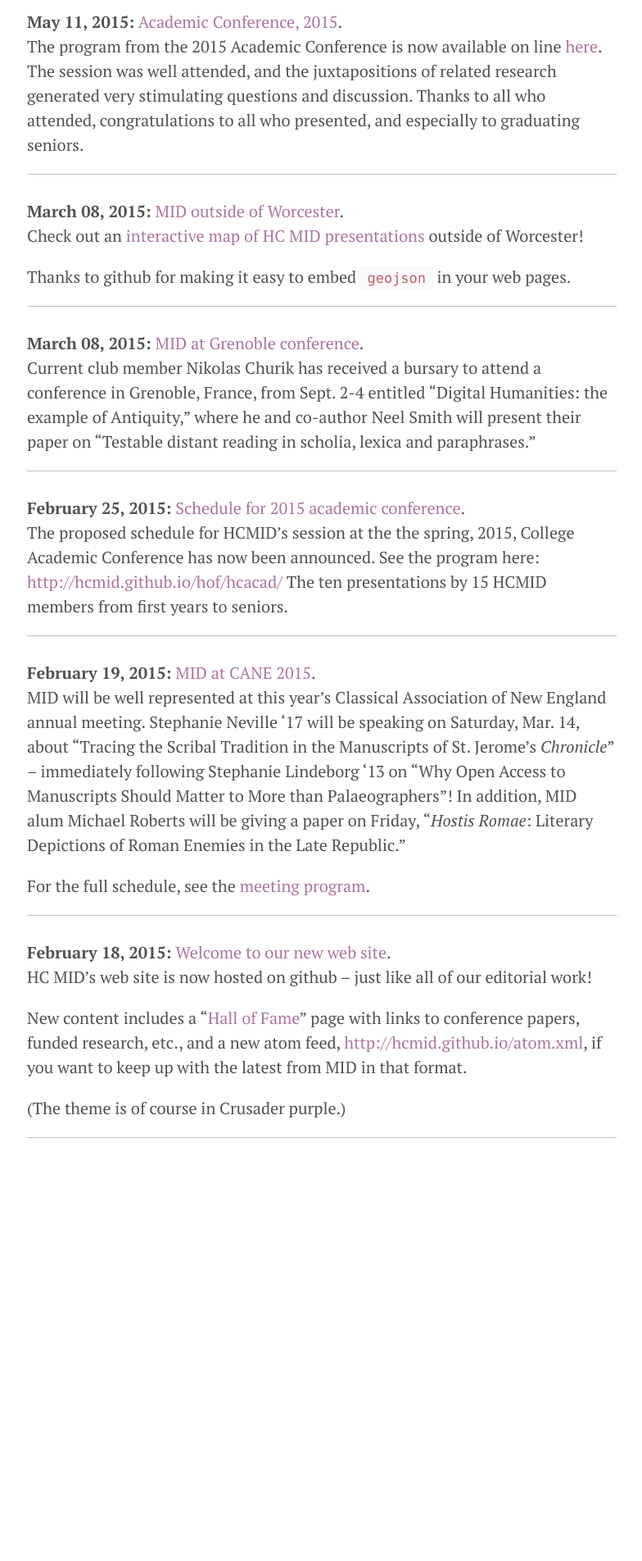
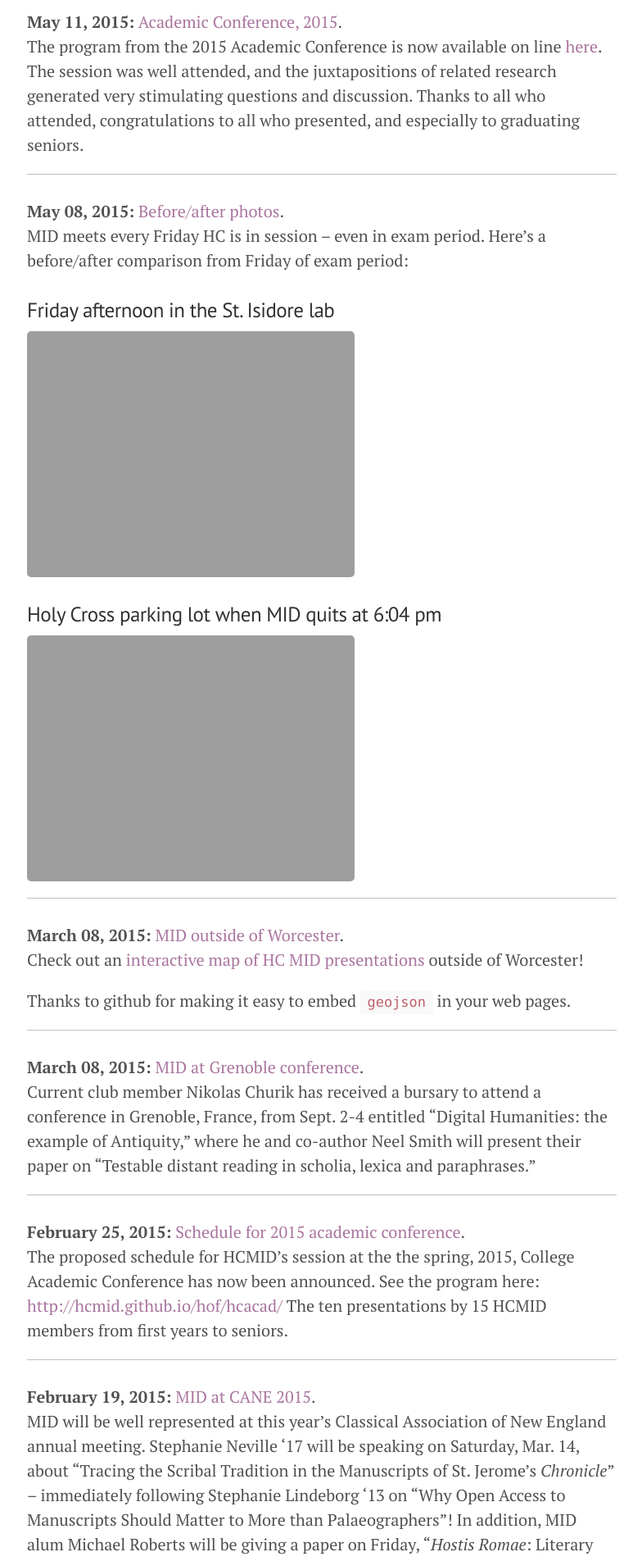
Before and after one commit to HCMID/HCMID.github.io, a Jekyll site: the page built from news/index.md, in a window 1280 px wide. Shown: the part 659-2563 px from the top of the page at 82% size, without its empty margins (247-1031 px from the left). Built offline with Jekyll 4.4.1, drawn with Linux system fonts in a browser that asks for light colours; before the commit the page ends 2077 px from its top, so only the background shows below that.

Commit message:
Add post from last Fri of exams

```diff
--- /dev/null
+++ b/_posts/2015-05-08-before_after.md
@@ -0,0 +1,17 @@
+---
+layout: post
+title: "Before/after photos"
+
+---
+
+MID meets every Friday HC is in session -- even in exam period.  Here's a before/after comparison from Friday of exam period:
+
+### Friday afternoon in the St. Isidore lab ###
+
+
+![before](http://hcmid.github.io/imgs/before.jpg)
+
+### Holy Cross parking lot when MID quits at 6:04 pm ###
+
+
+![after](http://hcmid.github.io/imgs/after.jpg)
--- a/public/css/mid.css
+++ b/public/css/mid.css
@@ -26,3 +26,8 @@ ul.postslist {
 .datelabel {
     font-weight: bold;
 }
+
+img {
+    max-height: 100%;
+    max-width: 100%;
+}
```
Also changed, not shown: 2 other files.
